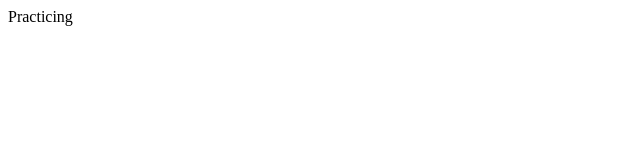
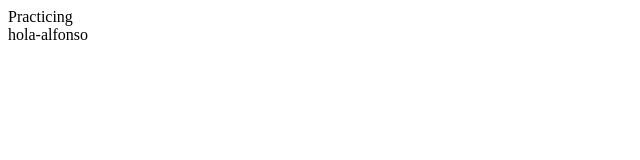
Before and after one commit to LaloCM1/Squad-6, a plain HTML site: page esmeralda.html in a window 1280 px wide. Shown: the full height of the page, 0-640 px from the left. Drawn offline with Linux system fonts and the light colour scheme.

Commit message:
cmbalfonso

```diff
--- a/esmeralda.html
+++ b/esmeralda.html
@@ -6,5 +6,8 @@
 </head>
 <body>
     Practicing
+    <div>
+        hola-alfonso
+    </div>
 </body>
 </html>
```
